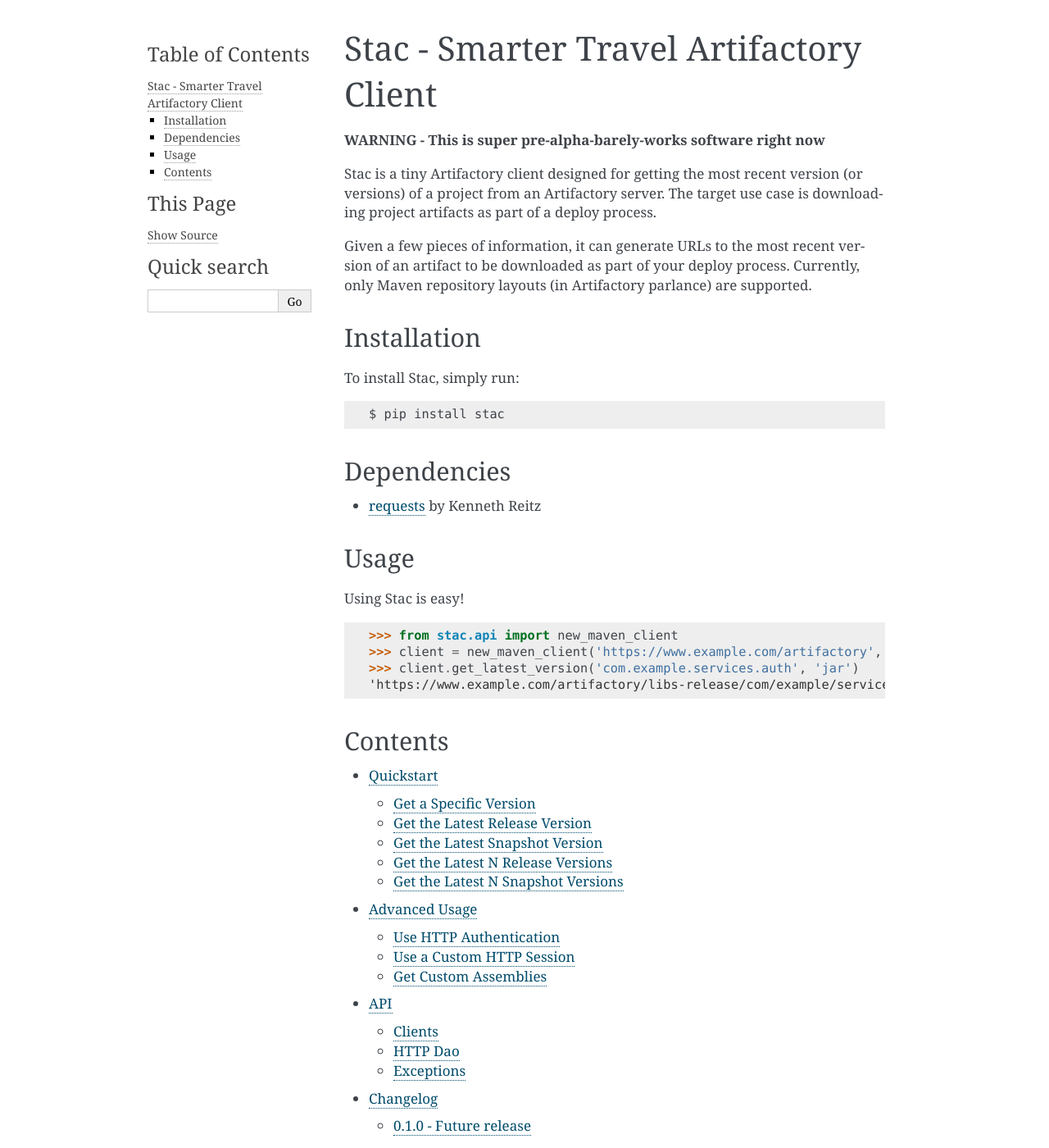
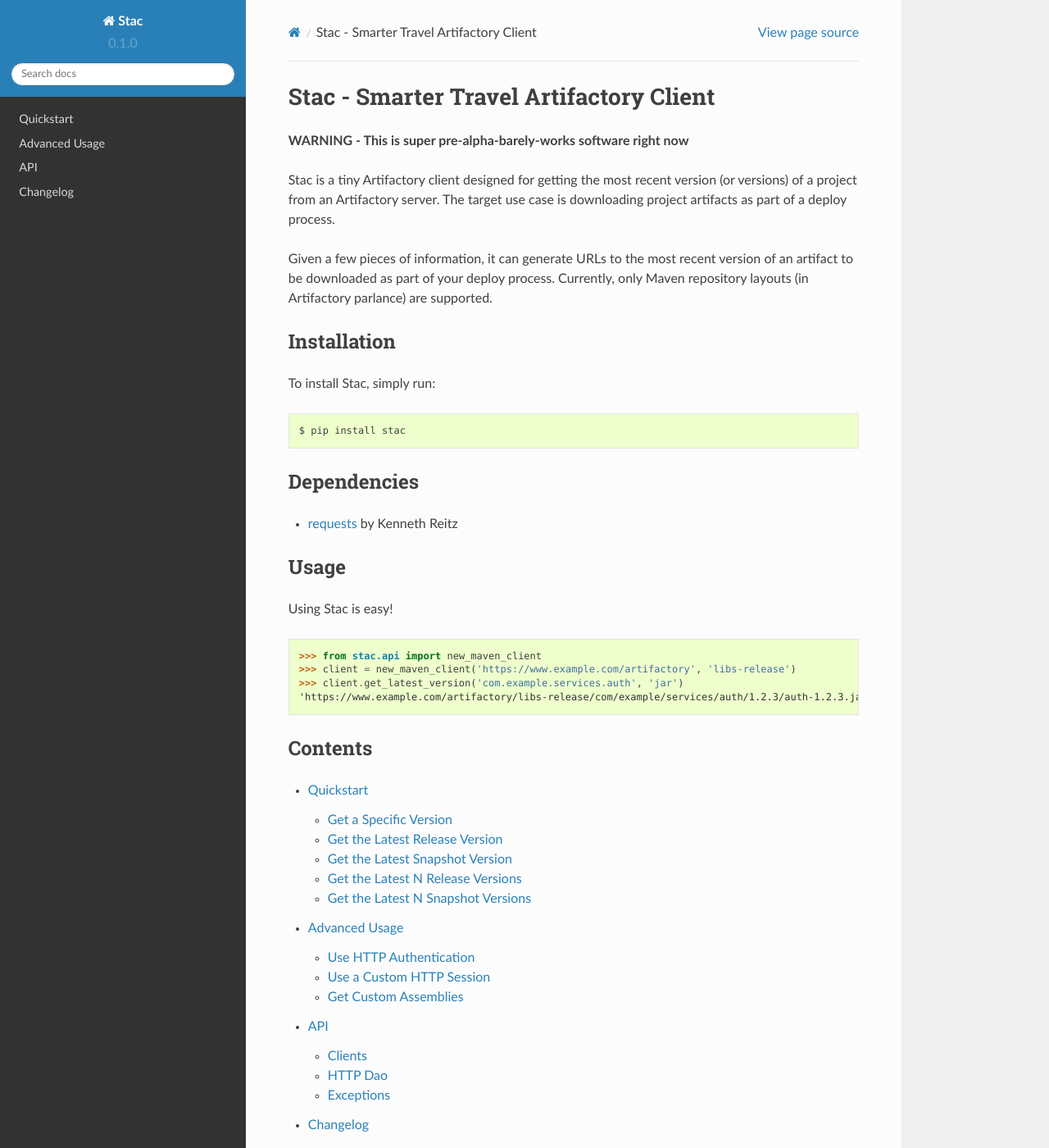
Before and after one commit to smarter-travel-media/stac, a Sphinx documentation site: the page built from doc/index.rst, in a window 1280 px wide and 1400 px high. Shown: the whole window at 82% size. Built offline with Sphinx 7.4.7 and the Read the Docs theme 2.0.0, drawn with Linux system fonts in a browser that asks for light colours; some of the changed text lies outside the part shown.

Commit message:
Switch docs to use the RTD theme

```diff
--- a/doc/conf.py
+++ b/doc/conf.py
@@ -117,7 +117,7 @@
 
 # The theme to use for HTML and HTML Help pages.  See the documentation for
 # a list of builtin themes.
-html_theme = 'alabaster'
+html_theme = 'default'
 
 # Theme options are theme-specific and customize the look and feel of a theme
 # further.  For a list of options available for each theme, see the
@@ -147,6 +147,14 @@
 # relative to this directory. They are copied after the builtin static files,
 # so a file named "default.css" will overwrite the builtin "default.css".
 html_static_path = ['_static']
+
+on_rtd = os.getenv('READTHEDOCS', None) == 'True'
+
+if not on_rtd:  # only import and set the theme if we're building docs locally
+    import sphinx_rtd_theme
+
+    html_theme = 'sphinx_rtd_theme'
+    html_theme_path = [sphinx_rtd_theme.get_html_theme_path()]
 
 # Add any extra paths that contain custom files (such as robots.txt or
 # .htaccess) here, relative to this directory. These files are copied
```
